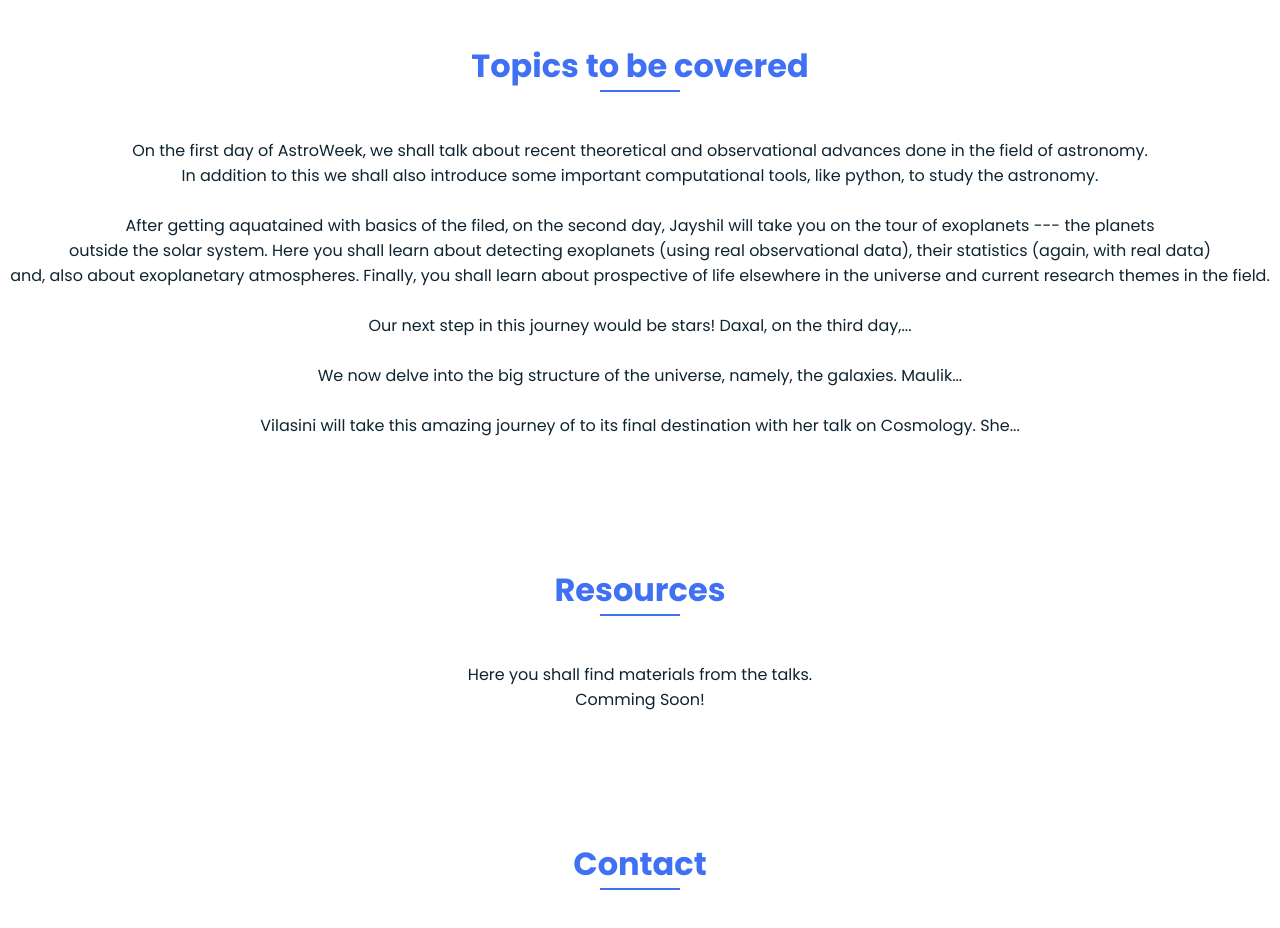
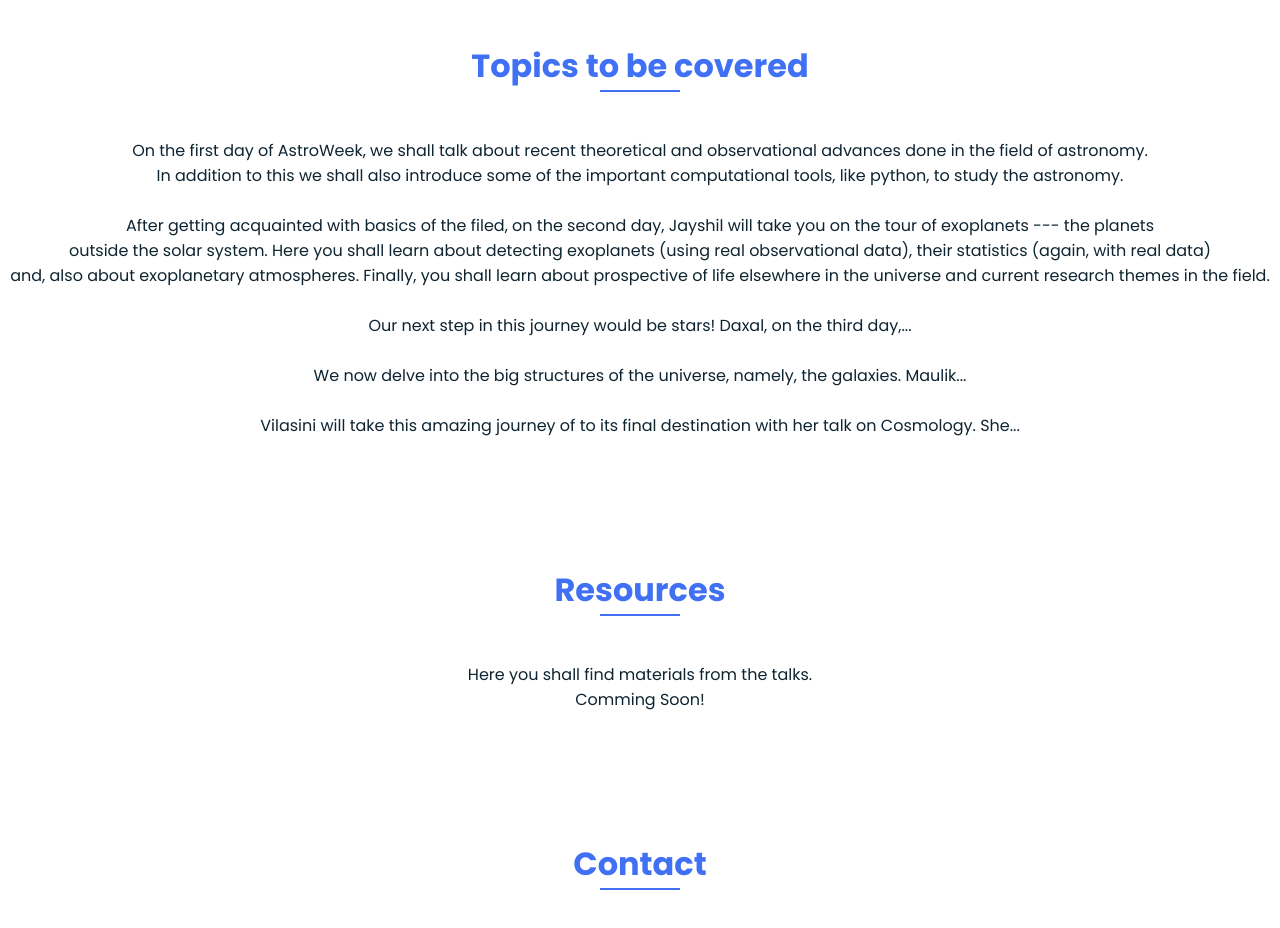
Before and after one commit to Jayshil/astroweek, a plain HTML site: page index.html in a window 1280 px wide. Shown: the part 2800-3728 px from the top of the page. Drawn offline with nearby package versions, Linux system fonts and the light colour scheme.

Commit message:
Minor changes

```diff
--- a/index.html
+++ b/index.html
@@ -98,7 +98,7 @@
                             The speakers for this edition of AstroWeek are mainly Masters and PhD students ---
                             they work on various fields of astrophysics including planetary science, stars and galaxies and cosmology.
                             Daxal is a Master student at University of Padua in Italy where he works on compact stellar objects.
-                            <a target="_blank" href="https://jayshil.github.io/">Jayshil</a> works on characterising exoplanet as a PhD student in Stockholm University in Sweden.
+                            <a target="_blank" href="https://jayshil.github.io/">Jayshil</a> works on characterising exoplanets as a PhD student in Stockholm University in Sweden.
                             Maulik and Vilasini are research assistants at the University of Geneva in Switzerland where they study structure formation and early universe, respectively.
                         </p>
                     </div>
@@ -178,15 +178,15 @@
                 <h2 class="section-title">Topics to be covered</h2>
 
                 <p style="text-align:center;">On the first day of AstroWeek, we shall talk about recent theoretical and observational advances done in the field of astronomy. <br>
-                    In addition to this we shall also introduce some important computational tools, like python, to study the astronomy.
+                    In addition to this we shall also introduce some of the important computational tools, like python, to study the astronomy.
                 </p>
-                <p style="text-align: center;"><br>After getting aquatained with basics of the filed, on the second day, Jayshil will take you on the tour of exoplanets --- the planets <br>
+                <p style="text-align: center;"><br>After getting acquainted with basics of the filed, on the second day, Jayshil will take you on the tour of exoplanets --- the planets <br>
                     outside the solar system. Here you shall learn about detecting exoplanets (using real observational data), their statistics (again, with real data) <br>
                     and, also about exoplanetary atmospheres. Finally, you shall learn about prospective of life elsewhere in the universe and current research themes in the field.
                 </p>
                 <p style="text-align: center;"><br>Our next step in this journey would be stars! Daxal, on the third day,...
                 </p>
-                <p style="text-align: center;"><br>We now delve into the big structure of the universe, namely, the galaxies. Maulik...
+                <p style="text-align: center;"><br>We now delve into the big structures of the universe, namely, the galaxies. Maulik...
                 </p>
                 <p style="text-align: center;"><br>Vilasini will take this amazing journey of to its final destination with her talk on Cosmology. She...
                 </p>
```
